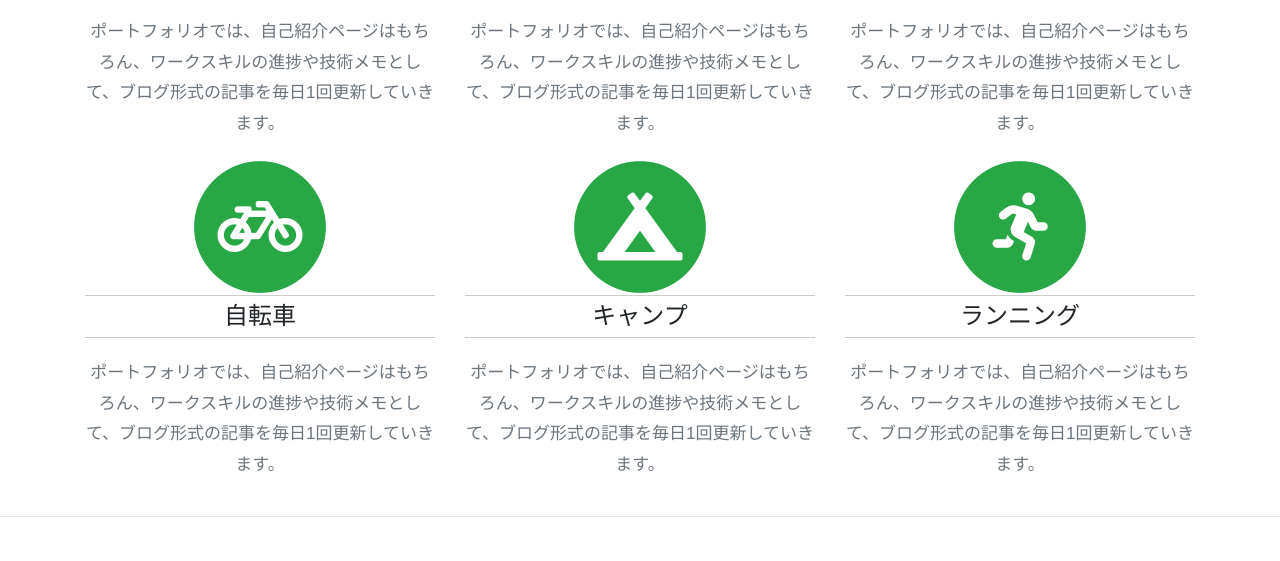
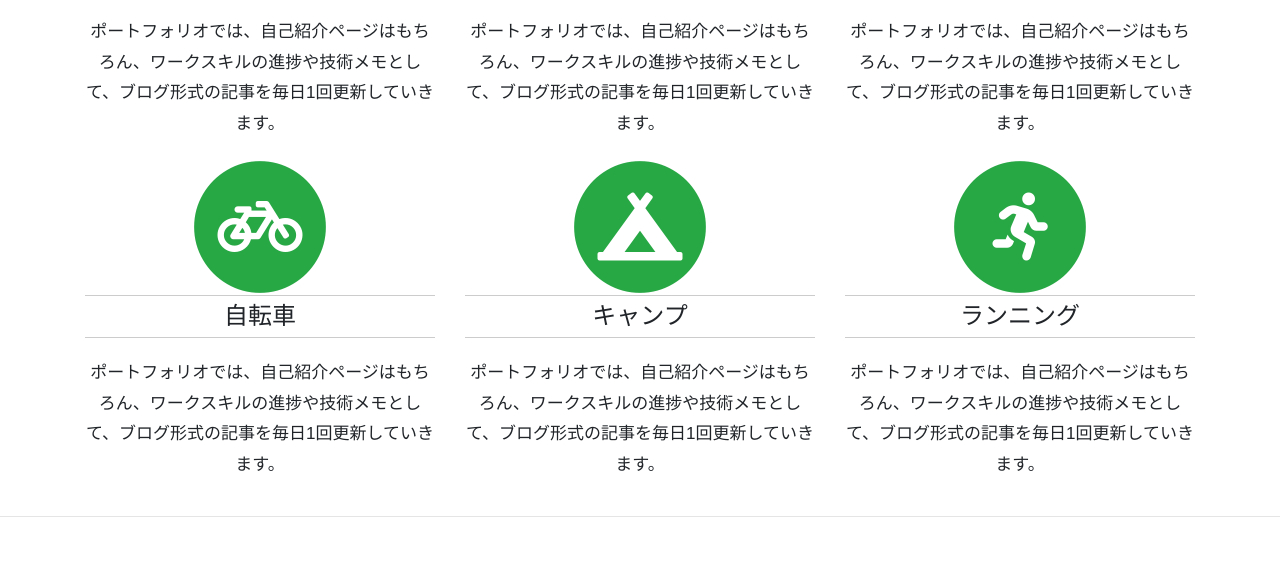
Before and after one commit to daiyamas/daiyamas.github.io, a website: page about.html in a window 1280 px wide. Shown: the part 1279-1840 px from the top of the page. Drawn offline with nearby package versions, Linux system fonts and the light colour scheme.

Commit message:
about.html

```diff
--- a/about.html
+++ b/about.html
@@ -94,7 +94,7 @@
               <i class="fab fa-adobe fa-stack-1x fa-inverse"></i>
             </span>
             <h4 class="service-heading">使用可能なツール</h4>
-            <p class="text-muted">ポートフォリオでは、自己紹介ページはもちろん、ワークスキルの進捗や技術メモとして、ブログ形式の記事を毎日1回更新していきます。</p>
+            <p>ポートフォリオでは、自己紹介ページはもちろん、ワークスキルの進捗や技術メモとして、ブログ形式の記事を毎日1回更新していきます。</p>
           </div>
           <div class="col-md-4">
             <span class="fa-stack fa-4x">
@@ -102,7 +102,7 @@
               <i class="fas fa-laptop fa-stack-1x fa-inverse"></i>
             </span>
             <h4 class="service-heading">PCスキル</h4>
-            <p class="text-muted">ポートフォリオでは、自己紹介ページはもちろん、ワークスキルの進捗や技術メモとして、ブログ形式の記事を毎日1回更新していきます。</p>
+            <p>ポートフォリオでは、自己紹介ページはもちろん、ワークスキルの進捗や技術メモとして、ブログ形式の記事を毎日1回更新していきます。</p>
           </div>
           <div class="col-md-4">
             <span class="fa-stack fa-4x">
@@ -110,7 +110,7 @@
               <i class="fab fa-github-alt fa-stack-1x fa-inverse"></i>
             </span>
             <h4 class="service-heading">開発環境</h4>
-            <p class="text-muted">ポートフォリオでは、自己紹介ページはもちろん、ワークスキルの進捗や技術メモとして、ブログ形式の記事を毎日1回更新していきます。</p>
+            <p>ポートフォリオでは、自己紹介ページはもちろん、ワークスキルの進捗や技術メモとして、ブログ形式の記事を毎日1回更新していきます。</p>
           </div>
           <div class="col-md-4">
             <span class="fa-stack fa-4x">
@@ -118,7 +118,7 @@
               <i class="fas fa-bicycle fa-stack-1x fa-inverse"></i>
             </span>
             <h4 class="service-heading">自転車</h4>
-            <p class="text-muted">ポートフォリオでは、自己紹介ページはもちろん、ワークスキルの進捗や技術メモとして、ブログ形式の記事を毎日1回更新していきます。</p>
+            <p>ポートフォリオでは、自己紹介ページはもちろん、ワークスキルの進捗や技術メモとして、ブログ形式の記事を毎日1回更新していきます。</p>
           </div>
           <div class="col-md-4">
             <span class="fa-stack fa-4x">
@@ -126,7 +126,7 @@
               <i class="fas fa-campground fa-stack-1x fa-inverse"></i>
             </span>
             <h4 class="service-heading">キャンプ</h4>
-            <p class="text-muted">ポートフォリオでは、自己紹介ページはもちろん、ワークスキルの進捗や技術メモとして、ブログ形式の記事を毎日1回更新していきます。</p>
+            <p>ポートフォリオでは、自己紹介ページはもちろん、ワークスキルの進捗や技術メモとして、ブログ形式の記事を毎日1回更新していきます。</p>
           </div>
           <div class="col-md-4">
             <span class="fa-stack fa-4x">
@@ -134,7 +134,7 @@
               <i class="fas fa-running fa-stack-1x fa-inverse"></i>
             </span>
             <h4 class="service-heading">ランニング</h4>
-            <p class="text-muted">ポートフォリオでは、自己紹介ページはもちろん、ワークスキルの進捗や技術メモとして、ブログ形式の記事を毎日1回更新していきます。</p>
+            <p>ポートフォリオでは、自己紹介ページはもちろん、ワークスキルの進捗や技術メモとして、ブログ形式の記事を毎日1回更新していきます。</p>
           </div>
         </div>
       </div>
```
